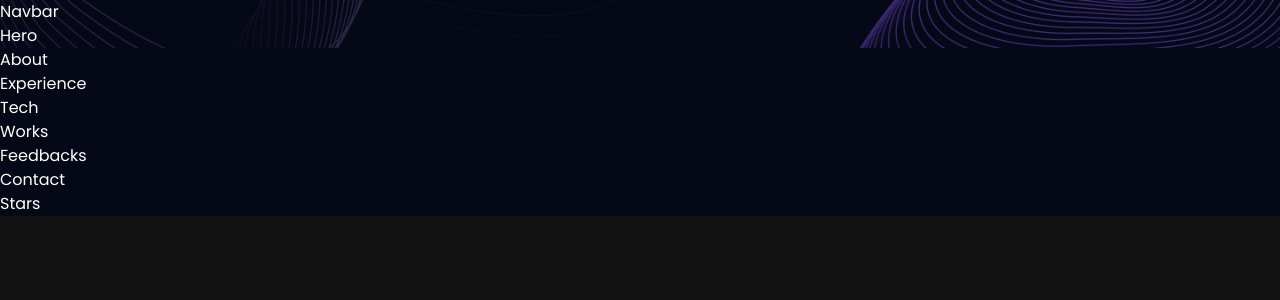
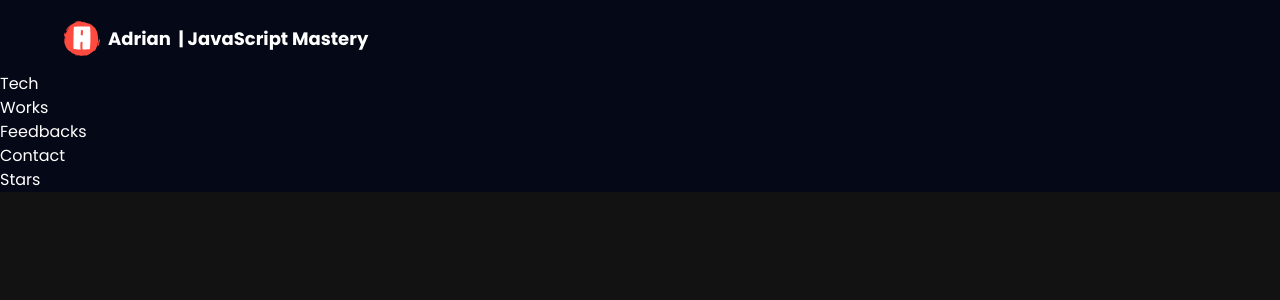
Before and after one commit to JDemlow/developer-portfolio, a React (Vite) app: page / in a window 1280 px wide. Shown: the top 300 px of the page. Built offline with nearby package versions, Linux system fonts and the light colour scheme.

Commit message:
about to edit index.html

```diff
--- a/src/components/Navbar.jsx
+++ b/src/components/Navbar.jsx
@@ -1,9 +1,35 @@
-import React from 'react'
+import React, { useEffect, useState } from "react";
+import { Link } from "react-router-dom";
+
+import { styles } from "../styles";
+import { navLinks } from "../constants";
+import { logo, menu, close } from "../assets";
 
 const Navbar = () => {
+  const [active, setActive] = useState("");
+  const [toggle, setToggle] = useState(false);
   return (
-    <div>Navbar</div>
-  )
-}
+    <nav
+      className={`${styles.paddingX} w-full flex items-center py-5 fixed top-0 z-20 bg-primary`}
+    >
+      <div className="w-full flex justify-between items-center max-w-7xl mx-auto">
+        <Link
+          to="/"
+          className="flex items-center gap-2"
+          onClick={() => {
+            setActive("");
+            window.scrollTo(0, 0);
+          }}
+        >
+          <img src={logo} alt="logo" className="w-9 h-9 object-contain" />
+          <p className="text-white text-[18px] font-bold cursor-pointer flex ">
+            Adrian &nbsp;
+            <span className="sm:block hidden"> | JavaScript Mastery</span>
+          </p>
+        </Link>
+      </div>
+    </nav>
+  );
+};
 
-export default Navbar
+export default Navbar;
--- /dev/null
+++ b/src/styles.js
@@ -0,0 +1,17 @@
+const styles = {
+  paddingX: "sm:px-16 px-6",
+  paddingY: "sm:py-16 py-6",
+  padding: "sm:px-16 px-6 sm:py-16 py-10",
+
+  heroHeadText:
+    "font-black text-white lg:text-[80px] sm:text-[60px] xs:text-[50px] text-[40px] lg:leading-[98px] mt-2",
+  heroSubText:
+    "text-[#dfd9ff] font-medium lg:text-[30px] sm:text-[26px] xs:text-[20px] text-[16px] lg:leading-[40px]",
+
+  sectionHeadText:
+    "text-white font-black md:text-[60px] sm:text-[50px] xs:text-[40px] text-[30px]",
+  sectionSubText:
+    "sm:text-[18px] text-[14px] text-secondary uppercase tracking-wider",
+};
+
+export { styles };
```
